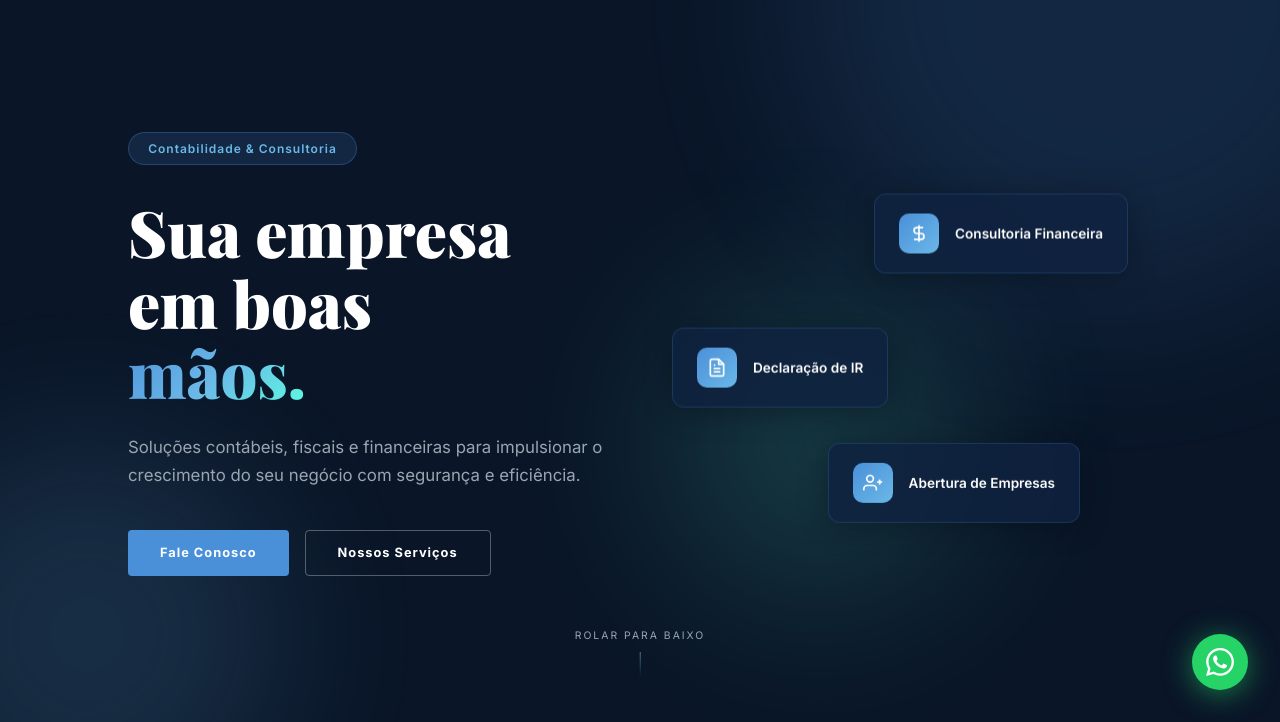
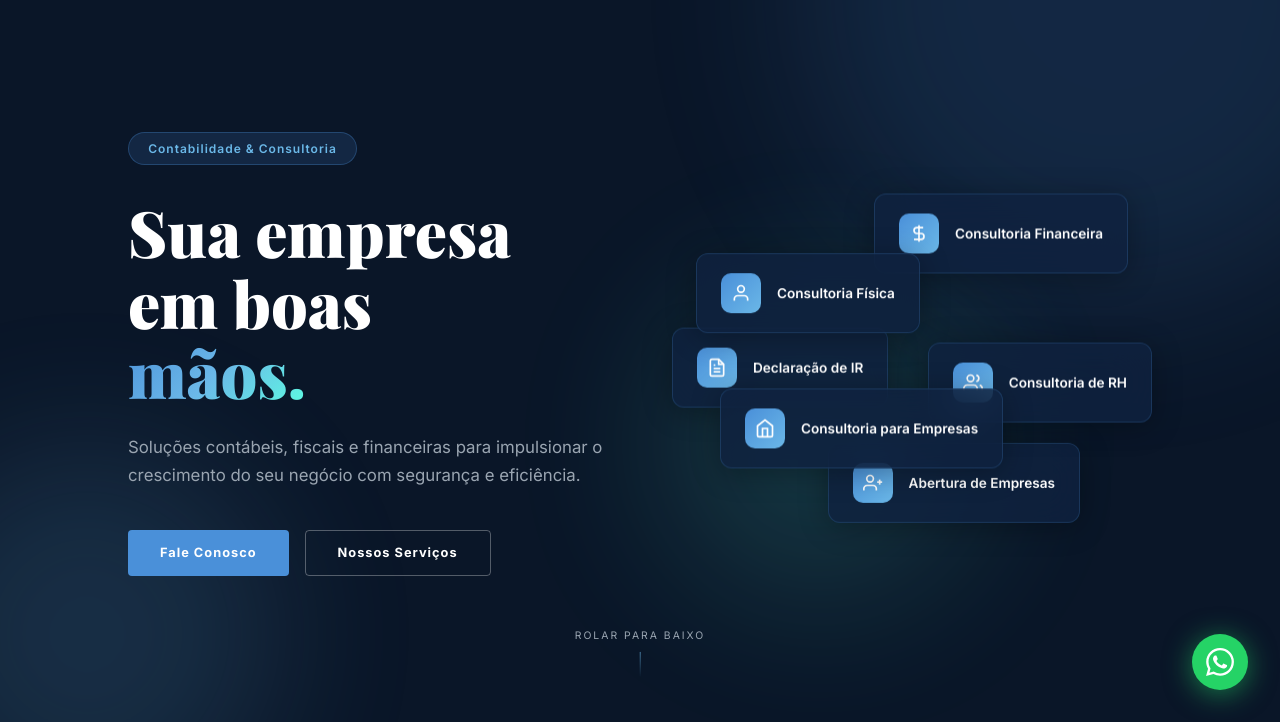
Before and after one commit to jonatas2305/contabilidade-paes-landim, a plain HTML site: page index.html in a window 1280 px wide. Shown: the part 78-800 px from the top of the page. Drawn offline with nearby package versions, Linux system fonts and the light colour scheme.

Commit message:
Adicionar cards de consultoria no hero e reverter form para WhatsApp
- Adicionados cards flutuantes: Consultoria Física, Consultoria de RH, Consultoria para Empresas
- Formulário de contato envia dados via WhatsApp

Co-Authored-By: Claude Opus 4.6 <noreply@anthropic.com>

```diff
--- a/index.html
+++ b/index.html
@@ -87,6 +87,24 @@
                         <svg viewBox="0 0 24 24" fill="none" stroke="currentColor" stroke-width="2"><path d="M16 21v-2a4 4 0 00-4-4H5a4 4 0 00-4 4v2"/><circle cx="8.5" cy="7" r="4"/><line x1="20" y1="8" x2="20" y2="14"/><line x1="23" y1="11" x2="17" y2="11"/></svg>
                     </div>
                     <span>Abertura de Empresas</span>
+                </div>
+                <div class="hero__card hero__card--4">
+                    <div class="card-icon">
+                        <svg viewBox="0 0 24 24" fill="none" stroke="currentColor" stroke-width="2"><path d="M20 21v-2a4 4 0 00-4-4H8a4 4 0 00-4 4v2"/><circle cx="12" cy="7" r="4"/></svg>
+                    </div>
+                    <span>Consultoria Física</span>
+                </div>
+                <div class="hero__card hero__card--5">
+                    <div class="card-icon">
+                        <svg viewBox="0 0 24 24" fill="none" stroke="currentColor" stroke-width="2"><path d="M17 21v-2a4 4 0 00-4-4H5a4 4 0 00-4 4v2"/><circle cx="9" cy="7" r="4"/><path d="M23 21v-2a4 4 0 00-3-3.87"/><path d="M16 3.13a4 4 0 010 7.75"/></svg>
+                    </div>
+                    <span>Consultoria de RH</span>
+                </div>
+                <div class="hero__card hero__card--6">
+                    <div class="card-icon">
+                        <svg viewBox="0 0 24 24" fill="none" stroke="currentColor" stroke-width="2"><path d="M3 9l9-7 9 7v11a2 2 0 01-2 2H5a2 2 0 01-2-2z"/><polyline points="9 22 9 12 15 12 15 22"/></svg>
+                    </div>
+                    <span>Consultoria para Empresas</span>
                 </div>
             </div>
         </div>
--- a/style.css
+++ b/style.css
@@ -436,6 +436,24 @@ img {
     bottom: 5%;
     right: 15%;
     animation-delay: 4s;
+}
+
+.hero__card--4 {
+    top: 25%;
+    left: 5%;
+    animation-delay: 1s;
+}
+
+.hero__card--5 {
+    bottom: 30%;
+    right: 0;
+    animation-delay: 3s;
+}
+
+.hero__card--6 {
+    bottom: 20%;
+    left: 10%;
+    animation-delay: 5s;
 }
 
 @keyframes cardFloat {
@@ -1138,6 +1156,9 @@ img {
     .hero__card--1 { top: 0; right: auto; left: 5%; }
     .hero__card--2 { top: auto; bottom: 40%; left: auto; right: 5%; }
     .hero__card--3 { bottom: 0; right: auto; left: 15%; }
+    .hero__card--4 { position: relative; top: auto; left: auto; }
+    .hero__card--5 { position: relative; bottom: auto; right: auto; }
+    .hero__card--6 { position: relative; bottom: auto; left: auto; }
 
     .hero__scroll {
         display: none;
```
